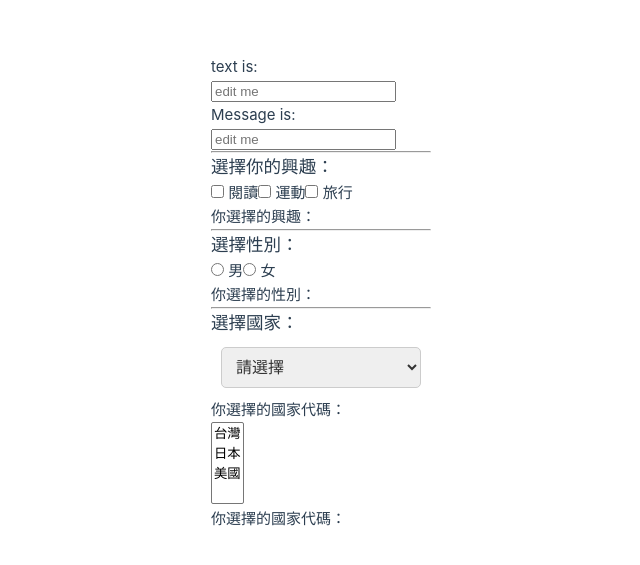
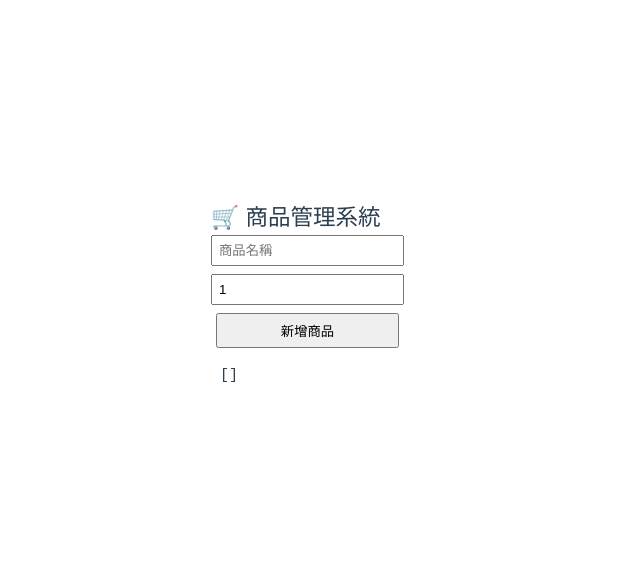
Before and after one commit to JerryChang0504/20250524vue3, a Vue app: page / in a window 1280 px wide. Shown: the part 107-672 px from the top of the page, without its empty margins (429-1069 px from the left). Built offline with nearby package versions, Linux system fonts and the light colour scheme.

Commit message:
ProductManager 新增商品

```diff
--- a/src/App.vue
+++ b/src/App.vue
@@ -22,6 +22,7 @@
 import VonPrevent from './components/VonPrevent.vue'
 import VonInput from './components/VonInput.vue'
 import VmodelSample from './components/VmodelSample.vue'
+import ProductManager from './components/ProductManager.vue'
 const userDate = { name: 'Mary', age: 18 }
 
 </script>
@@ -37,7 +38,8 @@
   </header>
 
   <main>
-    <VmodelSample />
+    <ProductManager />
+    <!-- <VmodelSample /> -->
     <!-- <VonInput /> -->
     <!-- <VonPrevent /> -->
     <!-- <VonClick /> -->
--- /dev/null
+++ b/src/components/ProductManager.vue
@@ -0,0 +1,70 @@
+<template>
+    <div class="container">
+        <h2>🛒 商品管理系統</h2>
+        <form @submit.prevent="handleSubmit">
+            <input v-model="form.name" :placeholder="'商品名稱'" />
+            <input v-model.number="form.price" type="number" :placeholder="'價格'" />
+
+            <button type="submit">新增商品</button>
+        </form>
+        <pre> {{ products }} </pre>
+    </div>
+</template>
+
+<script setup>
+
+import { ref } from 'vue'
+// 商品編號
+let nextId = 1
+const form = ref({
+    id: null,
+    name: '',
+    price: 1
+})
+
+
+const products = ref([
+])
+
+const handleSubmit = () => {
+    if (!form.value.name || !form.value.price) return
+
+    products.value.push({
+        id: nextId++,
+        name: form.value.name,
+        price: form.value.price
+    })
+    resetForm()
+}
+
+// 重置表單
+function resetForm() {
+    form.value = {
+        id: null,
+        name: '',
+        price: '',
+    }
+}
+</script>
+
+<style scoped>
+.container {
+    max-width: 500px;
+    margin: auto;
+}
+
+form {
+    display: flex;
+    flex-direction: column;
+    gap: 8px;
+    margin-bottom: 1rem;
+}
+
+input {
+    padding: 6px;
+}
+
+button {
+    padding: 6px 12px;
+}
+</style>
```
